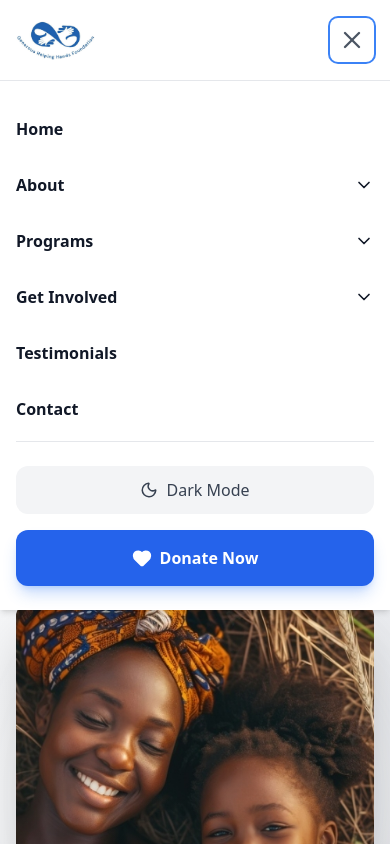
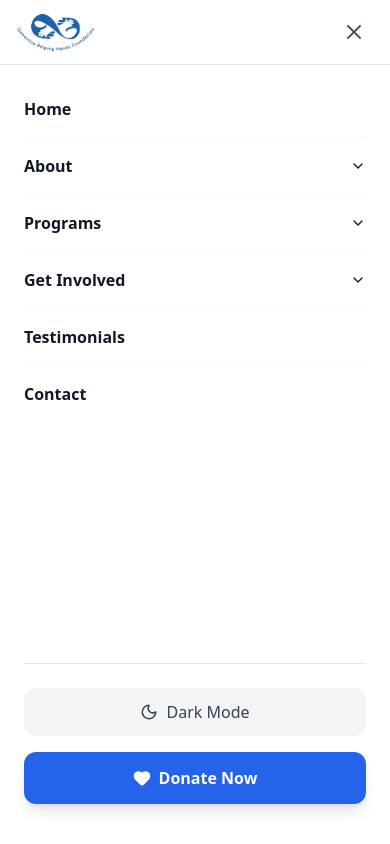
Before and after one commit to Perpetualisi/Generous-Helping-Hands, a React (Vite) app: page / in a window 390 px wide. Both pictures are taken after a click on the button 352 px from the left and 40 px from the top of the page. Shown: the top 844 px of the page. Built offline with nearby package versions, Linux system fonts and the light colour scheme.

Commit message:
Fix: reduce mobile navbar height and optimize scroll offset

```diff
--- a/src/Components/Navbar.tsx
+++ b/src/Components/Navbar.tsx
@@ -44,9 +44,11 @@ const MENU_ITEMS: MenuItem[] = [
   { name: "Contact", href: "contact" },
 ];
 
+// Optimized heights for mobile and desktop
 const NAVBAR_HEIGHTS = {
-  scrolled: 64, // h-16 = 64px
-  default: 80,  // h-20 = 80px (reduced from 96px for mobile)
+  scrolled: 64, // h-16
+  mobileDefault: 64,
+  desktopDefault: 80,
 };
 
 // ------------------ HOOKS ------------------
@@ -79,7 +81,7 @@ const useScrolled = () => {
 
   useEffect(() => {
     const handleScroll = () => {
-      setScrolled(window.scrollY > 20);
+      setScrolled(window.scrollY > 10);
     };
 
     window.addEventListener("scroll", handleScroll, { passive: true });
@@ -91,31 +93,29 @@ const useScrolled = () => {
 
 // ------------------ REUSABLE COMPONENTS ------------------
 
-// Logo Component
 const Logo: React.FC<{ darkMode: boolean; onClick: () => void }> = ({ darkMode, onClick }) => (
   <button
     onClick={onClick}
-    className="relative h-10 w-36 md:h-14 md:w-48 flex-shrink-0 focus:outline-none focus:ring-2 focus:ring-blue-500 rounded-lg"
+    className="relative h-10 w-32 md:h-12 md:w-40 flex-shrink-0 focus:outline-none"
     aria-label="Go to home"
   >
     <img
       src="/logo_light.jpg"
-      alt="Generous Helping Hands Foundation Logo"
-      className={`absolute inset-0 h-10 md:h-14 w-auto object-contain transition-opacity duration-300 ${
+      alt="Logo"
+      className={`absolute inset-0 h-full w-auto object-contain transition-opacity duration-300 ${
         darkMode ? "opacity-0" : "opacity-100"
       }`}
     />
     <img
       src="/logodark.png"
-      alt="Generous Helping Hands Foundation Logo"
-      className={`absolute inset-0 h-10 md:h-14 w-auto object-contain transition-opacity duration-300 ${
+      alt="Logo"
+      className={`absolute inset-0 h-full w-auto object-contain transition-opacity duration-300 ${
         darkMode ? "opacity-100" : "opacity-0"
       }`}
     />
   </button>
 );
 
-// Desktop Menu Item Component
 const DesktopMenuItem: React.FC<{
   item: MenuItem;
   onNavigate: (href: string) => void;
@@ -124,24 +124,18 @@ const DesktopMenuItem: React.FC<{
     return (
       <div className="relative group">
         <button
-          className="px-3 py-2 text-gray-700 dark:text-gray-200 hover:text-blue-600 dark:hover:text-blue-400 font-semibold flex items-center gap-1 transition-colors focus:outline-none focus:text-blue-600"
-          aria-haspopup="true"
-          aria-expanded="false"
+          className="px-3 py-2 text-gray-700 dark:text-gray-200 hover:text-blue-600 dark:hover:text-blue-400 font-semibold flex items-center gap-1 transition-colors"
         >
           {item.name}
-          <ChevronDown className="w-4 h-4 group-hover:rotate-180 transition-transform" aria-hidden="true" />
+          <ChevronDown className="w-4 h-4 group-hover:rotate-180 transition-transform" />
         </button>
-        <div
-          className="absolute left-0 mt-0 pt-2 w-52 opacity-0 invisible group-hover:opacity-100 group-hover:visible transition-all duration-200"
-          role="menu"
-        >
+        <div className="absolute left-0 mt-0 pt-2 w-52 opacity-0 invisible group-hover:opacity-100 group-hover:visible transition-all duration-200">
           <div className="bg-white dark:bg-gray-800 shadow-xl rounded-xl border border-gray-100 dark:border-gray-700 overflow-hidden">
             {item.subLinks.map((sub) => (
               <button
                 key={sub.href}
                 onClick={() => onNavigate(sub.href)}
-                className="block w-full text-left px-4 py-3 text-sm text-gray-700 dark:text-gray-200 hover:bg-blue-50 dark:hover:bg-gray-700 hover:text-blue-600 dark:hover:text-blue-400 transition-colors focus:outline-none focus:bg-blue-50"
-                role="menuitem"
+                className="block w-full text-left px-4 py-3 text-sm text-gray-700 dark:text-gray-200 hover:bg-blue-50 dark:hover:bg-gray-700 hover:text-blue-600 transition-colors"
               >
                 {sub.name}
               </button>
@@ -155,14 +149,13 @@ const DesktopMenuItem: React.FC<{
   return (
     <button
       onClick={() => onNavigate(item.href!)}
-      className="px-3 py-2 text-gray-700 dark:text-gray-200 hover:text-blue-600 dark:hover:text-blue-400 font-semibold transition-colors focus:outline-none focus:text-blue-600"
+      className="px-3 py-2 text-gray-700 dark:text-gray-200 hover:text-blue-600 font-semibold transition-colors"
     >
       {item.name}
     </button>
   );
 };
 
-// Mobile Menu Item Component
 const MobileMenuItem: React.FC<{
   item: MenuItem;
   openDropdown: string | null;
@@ -173,30 +166,20 @@ const MobileMenuItem: React.FC<{
     const isOpen = openDropdown === item.name;
 
     return (
-      <div>
+      <div className="border-b border-gray-50 dark:border-gray-800/50 last:border-none">
         <button
           onClick={() => onToggleDropdown(item.name)}
-          className="w-full flex justify-between items-center py-3 font-semibold text-gray-900 dark:text-white focus:outline-none focus:text-blue-600"
-          aria-expanded={isOpen}
-          aria-controls={`mobile-submenu-${item.name}`}
+          className="w-full flex justify-between items-center py-4 font-semibold text-gray-900 dark:text-white"
         >
           {item.name}
-          <ChevronDown
-            className={`w-5 h-5 transition-transform ${isOpen ? "rotate-180" : ""}`}
-            aria-hidden="true"
-          />
+          <ChevronDown className={`w-4 h-4 transition-transform duration-300 ${isOpen ? "rotate-180" : ""}`} />
         </button>
-        <div
-          id={`mobile-submenu-${item.name}`}
-          className={`pl-4 space-y-1 overflow-hidden transition-all duration-300 ${
-            isOpen ? "max-h-64 pb-2" : "max-h-0"
-          }`}
-        >
+        <div className={`pl-4 space-y-1 overflow-hidden transition-all duration-300 ${isOpen ? "max-h-64 pb-4" : "max-h-0"}`}>
           {item.subLinks.map((sub) => (
             <button
               key={sub.href}
               onClick={() => onNavigate(sub.href)}
-              className="block w-full text-left py-2.5 text-sm text-gray-600 dark:text-gray-400 hover:text-blue-600 dark:hover:text-blue-400 focus:outline-none focus:text-blue-600"
+              className="block w-full text-left py-2 text-sm text-gray-600 dark:text-gray-400 hover:text-blue-600"
             >
               {sub.name}
             </button>
@@ -209,76 +192,39 @@ const MobileMenuItem: React.FC<{
   return (
     <button
       onClick={() => onNavigate(item.href!)}
-      className="block w-full text-left py-3 font-semibold text-gray-900 dark:text-white hover:text-blue-600 dark:hover:text-blue-400 focus:outline-none focus:text-blue-600"
+      className="block w-full text-left py-4 font-semibold text-gray-900 dark:text-white border-b border-gray-50 dark:border-gray-800/50 last:border-none"
     >
       {item.name}
     </button>
   );
 };
 
-// Theme Toggle Button Component
-const ThemeToggle: React.FC<{
-  darkMode: boolean;
-  onClick: () => void;
-  variant?: "desktop" | "mobile";
-}> = ({ darkMode, onClick, variant = "desktop" }) => {
+const ThemeToggle: React.FC<{ darkMode: boolean; onClick: () => void; variant?: "desktop" | "mobile" }> = ({ darkMode, onClick, variant = "desktop" }) => {
   if (variant === "mobile") {
     return (
-      <button
-        onClick={onClick}
-        className="flex items-center justify-center w-full gap-2 px-6 py-3 bg-gray-100 dark:bg-gray-800 rounded-xl text-gray-700 dark:text-gray-300 font-medium transition-colors hover:bg-gray-200 dark:hover:bg-gray-700 focus:outline-none focus:ring-2 focus:ring-blue-500"
-        aria-label={darkMode ? "Switch to light mode" : "Switch to dark mode"}
-      >
-        {darkMode ? (
-          <>
-            <Sun size={18} aria-hidden="true" /> Light Mode
-          </>
-        ) : (
-          <>
-            <Moon size={18} aria-hidden="true" /> Dark Mode
-          </>
-        )}
+      <button onClick={onClick} className="flex items-center justify-center w-full gap-2 px-6 py-3 bg-gray-100 dark:bg-gray-800 rounded-xl text-gray-700 dark:text-gray-300 font-medium">
+        {darkMode ? <><Sun size={18} /> Light Mode</> : <><Moon size={18} /> Dark Mode</>}
       </button>
     );
   }
-
   return (
-    <button
-      onClick={onClick}
-      className="mx-2 p-2 rounded-full hover:bg-gray-100 dark:hover:bg-gray-800 text-gray-600 dark:text-gray-300 transition-colors focus:outline-none focus:ring-2 focus:ring-blue-500"
-      aria-label={darkMode ? "Switch to light mode" : "Switch to dark mode"}
-    >
+    <button onClick={onClick} className="mx-2 p-2 rounded-full hover:bg-gray-100 dark:hover:bg-gray-800 text-gray-600 dark:text-gray-300 transition-colors">
       {darkMode ? <Sun size={20} /> : <Moon size={20} />}
     </button>
   );
 };
 
-// Donate Button Component
-const DonateButton: React.FC<{
-  onClick: () => void;
-  variant?: "desktop" | "mobile";
-}> = ({ onClick, variant = "desktop" }) => {
-  const baseClasses = "font-bold transition-all flex items-center gap-2 focus:outline-none focus:ring-2 focus:ring-blue-500 focus:ring-offset-2";
-
+const DonateButton: React.FC<{ onClick: () => void; variant?: "desktop" | "mobile" }> = ({ onClick, variant = "desktop" }) => {
   if (variant === "mobile") {
     return (
-      <button
-        onClick={onClick}
-        className={`${baseClasses} w-full px-6 py-4 bg-blue-600 hover:bg-blue-700 active:bg-blue-800 text-white rounded-xl shadow-lg shadow-blue-500/30 justify-center`}
-      >
-        <Heart size={20} fill="currentColor" aria-hidden="true" />
-        Donate Now
+      <button onClick={onClick} className="w-full px-6 py-3.5 bg-blue-600 text-white font-bold rounded-xl shadow-lg flex items-center justify-center gap-2">
+        <Heart size={18} fill="currentColor" /> Donate Now
       </button>
     );
   }
-
   return (
-    <button
-      onClick={onClick}
-      className={`${baseClasses} ml-2 px-6 py-2.5 bg-blue-600 hover:bg-blue-700 active:bg-blue-800 text-white rounded-full text-sm shadow-md hover:shadow-blue-500/40`}
-    >
-      <Heart size={16} fill="currentColor" aria-hidden="true" />
-      Donate
+    <button onClick={onClick} className="ml-2 px-5 py-2 bg-blue-600 hover:bg-blue-700 text-white font-bold rounded-full text-sm flex items-center gap-2 shadow-md">
+      <Heart size={14} fill="currentColor" /> Donate
     </button>
   );
 };
@@ -292,142 +238,77 @@ const Navbar: React.FC = () => {
   const { darkMode, toggleDarkMode } = useTheme();
   const scrolled = useScrolled();
 
-  // Close mobile menu when clicking outside
-  useEffect(() => {
-    const handleClickOutside = (event: MouseEvent) => {
-      if (navRef.current && !navRef.current.contains(event.target as Node) && isOpen) {
-        setIsOpen(false);
-      }
-    };
-
-    document.addEventListener("mousedown", handleClickOutside);
-    return () => document.removeEventListener("mousedown", handleClickOutside);
-  }, [isOpen]);
-
-  // Close mobile menu on ESC key
-  useEffect(() => {
-    const handleEscape = (event: KeyboardEvent) => {
-      if (event.key === "Escape" && isOpen) {
-        setIsOpen(false);
-      }
-    };
-
-    document.addEventListener("keydown", handleEscape);
-    return () => document.removeEventListener("keydown", handleEscape);
-  }, [isOpen]);
-
-  // Prevent body scroll when mobile menu is open
-  useEffect(() => {
-    if (isOpen) {
-      document.body.style.overflow = "hidden";
-    } else {
-      document.body.style.overflow = "";
-    }
-    return () => {
-      document.body.style.overflow = "";
-    };
-  }, [isOpen]);
-
   const handleScrollTo = useCallback((id: string) => {
     setIsOpen(false);
     setOpenDropdown(null);
 
+    // Give the menu time to close before calculating position
     setTimeout(() => {
       const section = document.getElementById(id);
       if (!section) return;
 
-      // Get actual navbar height, add extra padding for mobile
-      const navbarHeight = navRef.current?.offsetHeight || NAVBAR_HEIGHTS.scrolled;
-      const isMobile = window.innerWidth < 1024; // lg breakpoint
-      const extraOffset = isMobile ? 80 : 0; // Extra space on mobile to account for menu animation
-
-      const targetPosition = section.getBoundingClientRect().top + window.pageYOffset - navbarHeight - extraOffset;
+      const navbarHeight = navRef.current?.offsetHeight || 64;
+      // We subtract the navbar height to ensure the section starts right below the nav
+      const targetPosition = section.getBoundingClientRect().top + window.pageYOffset - navbarHeight;
 
       window.scrollTo({ top: targetPosition, behavior: "smooth" });
-    }, isOpen ? 350 : 100); // Longer delay if menu is open
+    }, 300);
+  }, []);
+
+  useEffect(() => {
+    if (isOpen) document.body.style.overflow = "hidden";
+    else document.body.style.overflow = "";
+    return () => { document.body.style.overflow = ""; };
   }, [isOpen]);
 
-  const handleToggleDropdown = useCallback((name: string) => {
-    setOpenDropdown((prev) => (prev === name ? null : name));
-  }, []);
-
-  if (darkMode === null) {
-    // Render placeholder to prevent layout shift
-    return (
-      <nav className="fixed top-0 w-full z-50 h-20 md:h-24 bg-white dark:bg-gray-900 shadow-md">
-        <div className="max-w-7xl mx-auto px-4 lg:px-8 h-full flex items-center justify-between">
-          <div className="h-10 w-36 md:h-14 md:w-48 bg-gray-200 dark:bg-gray-700 animate-pulse rounded" />
-        </div>
-      </nav>
-    );
-  }
+  if (darkMode === null) return <div className="h-16 w-full bg-white dark:bg-gray-900 fixed top-0 z-50 shadow-sm" />;
 
   return (
     <nav
       ref={navRef}
-      className={`fixed top-0 w-full z-50 transition-all duration-500 ${
-        scrolled
-          ? "bg-white/95 dark:bg-gray-900/95 shadow-lg backdrop-blur-md"
-          : "bg-white dark:bg-gray-900 shadow-md"
-      }`}
-      role="navigation"
-      aria-label="Main navigation"
-    >
-      <div className="max-w-7xl mx-auto px-4 lg:px-8">
-        <div
-          className={`flex justify-between items-center transition-all duration-500 ${
-            scrolled ? "h-16" : "h-20 md:h-24"
+      className={`fixed top-0 w-full z-50 transition-all duration-300 ${
+        scrolled ? "bg-white/95 dark:bg-gray-900/95 shadow-lg backdrop-blur-md h-16" : "bg-white dark:bg-gray-900 shadow-md h-16 lg:h-20"
       }`}
     >
-          {/* LOGO */}
+      <div className="max-w-7xl mx-auto px-4 lg:px-8 h-full flex items-center justify-between">
         <Logo darkMode={darkMode} onClick={() => handleScrollTo("home")} />
 
-          {/* DESKTOP MENU */}
+        {/* Desktop */}
         <div className="hidden lg:flex items-center gap-1">
           {MENU_ITEMS.map((item) => (
-              <DesktopMenuItem
-                key={item.name}
-                item={item}
-                onNavigate={handleScrollTo}
-              />
+            <DesktopMenuItem key={item.name} item={item} onNavigate={handleScrollTo} />
           ))}
-
           <ThemeToggle darkMode={darkMode} onClick={toggleDarkMode} />
           <DonateButton onClick={() => handleScrollTo("donation")} />
         </div>
 
-          {/* MOBILE TOGGLE */}
-          <button
-            onClick={() => setIsOpen(!isOpen)}
-            className="lg:hidden p-2 text-gray-600 dark:text-gray-300 hover:bg-gray-100 dark:hover:bg-gray-800 rounded-lg transition-colors focus:outline-none focus:ring-2 focus:ring-blue-500"
-            aria-label={isOpen ? "Close menu" : "Open menu"}
-            aria-expanded={isOpen}
-            aria-controls="mobile-menu"
-          >
-            {isOpen ? <X size={28} /> : <Menu size={28} />}
+        {/* Mobile Toggle */}
+        <button onClick={() => setIsOpen(!isOpen)} className="lg:hidden p-2 text-gray-600 dark:text-gray-300 rounded-lg">
+          {isOpen ? <X size={24} /> : <Menu size={24} />}
         </button>
       </div>
-      </div>
 
-      {/* MOBILE MENU */}
+      {/* Mobile Menu - Improved with better z-index and spacing */}
       <div
-        id="mobile-menu"
-        className={`lg:hidden bg-white dark:bg-gray-900 border-t dark:border-gray-800 overflow-hidden transition-all duration-300 ${
-          isOpen ? "max-h-screen opacity-100" : "max-h-0 opacity-0"
+        className={`lg:hidden absolute top-full left-0 w-full bg-white dark:bg-gray-900 border-t dark:border-gray-800 transition-all duration-300 ease-in-out ${
+          isOpen ? "opacity-100 translate-y-0" : "opacity-0 -translate-y-2 pointer-events-none"
         }`}
+        style={{ height: isOpen ? 'calc(100vh - 64px)' : '0' }}
       >
-        <div className="px-4 py-6 space-y-2">
+        <div className="px-6 py-4 flex flex-col h-full overflow-y-auto">
+          <div className="flex-1">
             {MENU_ITEMS.map((item) => (
               <MobileMenuItem
                 key={item.name}
                 item={item}
                 openDropdown={openDropdown}
-              onToggleDropdown={handleToggleDropdown}
+                onToggleDropdown={(name) => setOpenDropdown(openDropdown === name ? null : name)}
                 onNavigate={handleScrollTo}
               />
             ))}
+          </div>
 
-          <div className="pt-6 border-t dark:border-gray-800 space-y-4">
+          <div className="py-6 space-y-4 border-t dark:border-gray-800 mt-auto">
             <ThemeToggle darkMode={darkMode} onClick={toggleDarkMode} variant="mobile" />
             <DonateButton onClick={() => handleScrollTo("donation")} variant="mobile" />
           </div>
```
Lines whose indentation alone changed are shown as unchanged.
